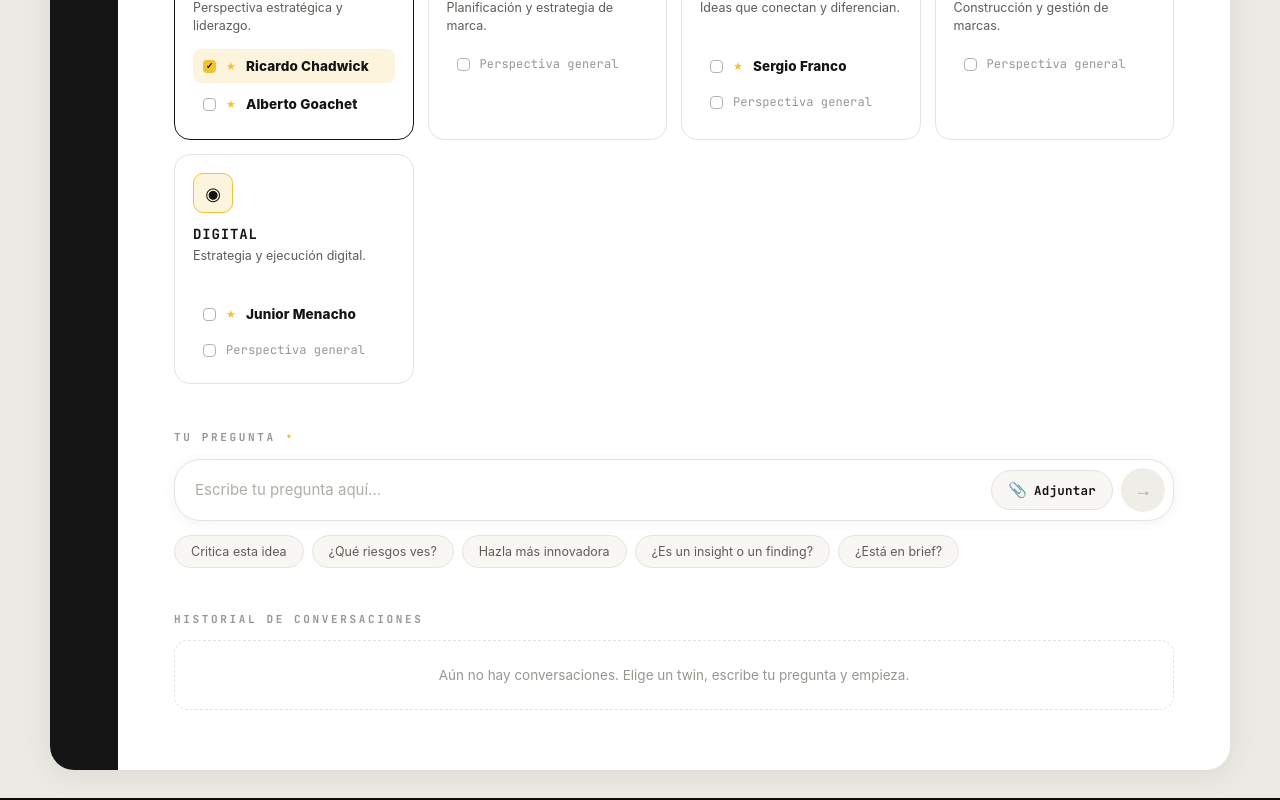
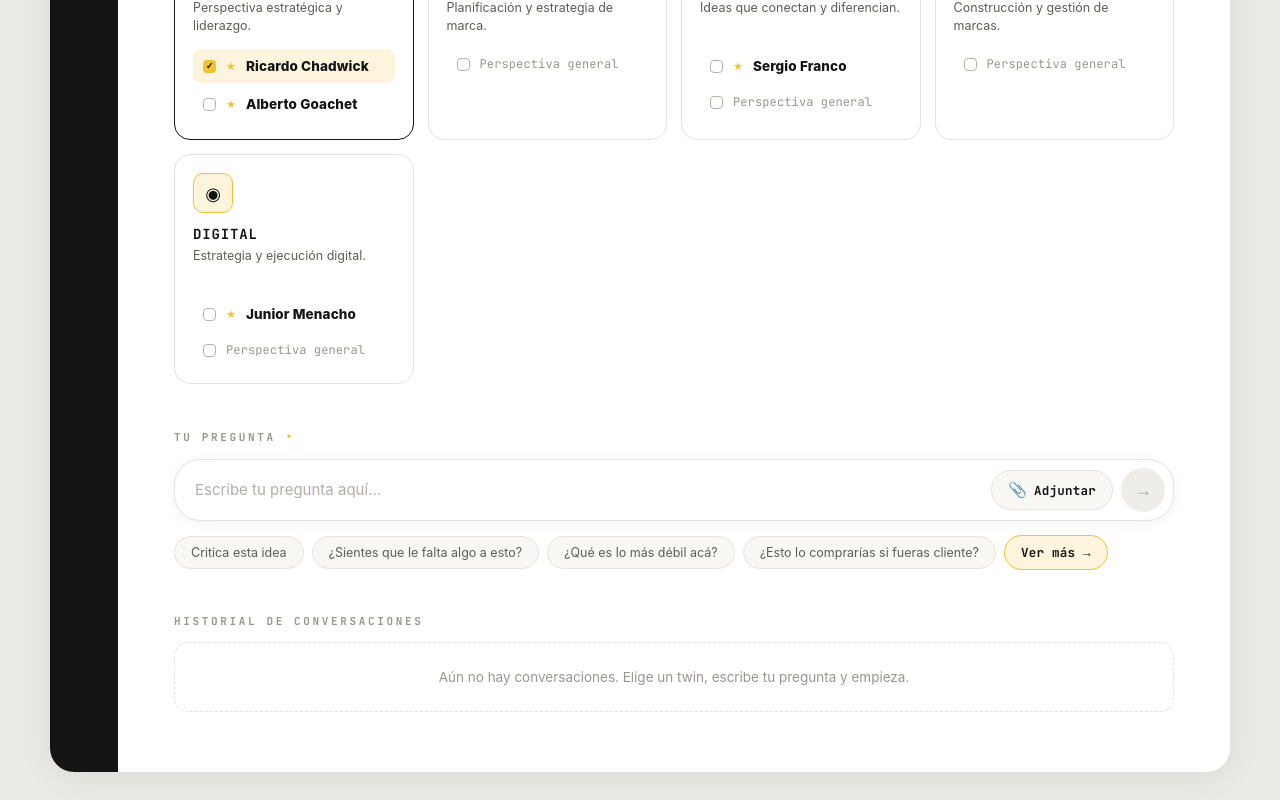
Before and after one commit to nicoleanaya1632-blip/sparring, a Next.js app: page / in a window 1280 px wide. Shown: the part 560-1360 px from the top of the page. Built offline with nearby package versions, Linux system fonts and the light colour scheme.

Commit message:
Update page.js

```diff
--- a/app/page.js
+++ b/app/page.js
@@ -178,13 +178,77 @@ function logMetric(data) {
   } catch (e) {}
 }
 
-var SUGGESTED_PROMPTS = [
-  "Critica esta idea",
-  "¿Qué riesgos ves?",
-  "Hazla más innovadora",
-  "¿Es un insight o un finding?",
-  "¿Está en brief?"
+// ─── PROMPT LIBRARY ──────────────────────────────────────────────────────────
+var PROMPT_LIBRARY = [
+  {
+    cat: "Evaluación general",
+    items: [
+      "Critica esta idea",
+      "¿Sientes que le falta algo a esto?",
+      "¿Qué es lo más débil acá?",
+      "¿Esto lo comprarías si fueras cliente?"
+    ]
+  },
+  {
+    cat: "Brief / alineación",
+    items: [
+      "¿Está en brief?",
+      "¿Esto responde al problema de negocio?",
+      "¿Qué parte se desvía del brief?",
+      "¿Falta algo del brief que no estamos resolviendo?"
+    ]
+  },
+  {
+    cat: "Estrategia / insight",
+    items: [
+      "¿Es un insight o un hallazgo?",
+      "¿Esta estrategia sostiene la idea creativa?"
+    ]
+  },
+  {
+    cat: "Creatividad / innovación",
+    items: [
+      "¿Cuál es el riesgo de que esto pase desapercibido?",
+      "¿Qué la haría más memorable?"
+    ]
+  },
+  {
+    cat: "Marca",
+    items: [
+      "¿Esto construye marca o solo vende?",
+      "¿Es consistente con el territorio de marca?",
+      "¿Diferencia de la competencia o se parece?"
+    ]
+  },
+  {
+    cat: "Digital / ejecución",
+    items: [
+      "¿Esto funciona en redes o solo en el papel?",
+      "¿Cómo se ve el contenido nativo de cada plataforma?",
+      "¿Qué KPI valida si esto funcionó?"
+    ]
+  },
+  {
+    cat: "Riesgos / defensa",
+    items: [
+      "¿Qué riesgos ves?",
+      "¿Cómo defiendo esto frente al cliente?",
+      "¿Qué pregunta incómoda me podrían hacer?"
+    ]
+  },
+  {
+    cat: "Pitch / presentación",
+    items: [
+      "¿Cómo vendo esto mejor en la reunión?",
+      "¿Qué slide sobra?",
+      "¿Cuál es el hook si tengo 30 segundos?"
+    ]
+  }
 ];
+
+var ALL_PROMPTS = PROMPT_LIBRARY.reduce(function(acc, g) {
+  return acc.concat(g.items);
+}, []);
 
 // ─── TEAM ────────────────────────────────────────────────────────────────────
 var TEAM = {
@@ -943,6 +1007,27 @@ export default function Home() {
   var imgState = useState(null); var imageData = imgState[0]; var setImageData = imgState[1];
   var viewState = useState({ type: "home" }); var view = viewState[0]; var setView = viewState[1];
   var searchState = useState(""); var search = searchState[0]; var setSearch = searchState[1];
+  var rotState = useState(0); var rotIdx = rotState[0]; var setRotIdx = rotState[1];
+  var promptSearchState = useState(""); var promptSearch = promptSearchState[0]; var setPromptSearch = promptSearchState[1];
+
+  useEffect(function() {
+    var t = setInterval(function() {
+      setRotIdx(function(i) { return (i + 4) % ALL_PROMPTS.length; });
+    }, 6000);
+    return function() { clearInterval(t); };
+  }, []);
+
+  function rotatingPrompts() {
+    var out = [];
+    for (var i = 0; i < 4; i++) {
+      out.push(ALL_PROMPTS[(rotIdx + i) % ALL_PROMPTS.length]);
+    }
+    return out;
+  }
+
+  function addPrompt(p) {
+    setQuestion(function(prev) { return prev.trim() ? prev + " " + p : p; });
+  }
   var loadedRef = useRef(false);
   var askInputRef = useRef(null);
 
@@ -1148,6 +1233,8 @@ export default function Home() {
         .fa-send:active { transform: scale(0.96); }
         .fa-chip { transition: background 0.15s, border-color 0.15s, transform 0.1s; }
         .fa-chip:hover { background: ${YELLOW_TINT}; border-color: ${YELLOW}; transform: translateY(-1px); }
+        .fa-fade { animation: faFadeIn 0.4s ease; }
+        @keyframes faFadeIn { from { opacity: 0; transform: translateY(3px); } to { opacity: 1; transform: none; } }
         .fa-histitem { transition: border-color 0.15s, transform 0.15s, box-shadow 0.15s; }
         .fa-histitem:hover { border-color: ${INK}; transform: translateY(-1px); box-shadow: 0 4px 14px rgba(20,20,20,0.06); }
         textarea:focus, input:focus { outline: none !important; }
@@ -1180,6 +1267,75 @@ export default function Home() {
               onSend={handleSend}
               onAddTwin={handleAddTwin}
             />
+          ) : view.type === "prompts" ? (
+            <div style={{ paddingTop: 44 }}>
+              <div style={{ display: "flex", alignItems: "center", gap: 16, marginBottom: 28 }}>
+                <button onClick={function() { setView({ type: "home" }); }} className="fa-hover" style={{
+                  width: 40, height: 40, borderRadius: "50%", border: "1px solid " + BORDER,
+                  background: CARD, cursor: "pointer", fontSize: 17, color: INK,
+                  display: "flex", alignItems: "center", justifyContent: "center", flexShrink: 0,
+                }}>←</button>
+                <Eyebrow style={{ marginBottom: 0 }}>Prompt library</Eyebrow>
+                <span style={{ fontSize: 12, fontFamily: MONO, color: TEXT_MUTED }}>
+                  {ALL_PROMPTS.length} prompts
+                </span>
+              </div>
+
+              <input
+                value={promptSearch}
+                onChange={function(e) { setPromptSearch(e.target.value); }}
+                placeholder="Buscar prompt..."
+                style={{
+                  width: "100%", padding: "11px 18px", background: SURFACE,
+                  border: "1px solid " + BORDER, borderRadius: 999, color: INK,
+                  fontSize: 13.5, fontFamily: SANS, marginBottom: 24,
+                }}
+              />
+
+              {PROMPT_LIBRARY.map(function(group) {
+                var q = promptSearch.trim().toLowerCase();
+                var items = q
+                  ? group.items.filter(function(p) { return p.toLowerCase().indexOf(q) !== -1; })
+                  : group.items;
+                if (items.length === 0) return null;
+                return (
+                  <div key={group.cat} style={{ marginBottom: 28 }}>
+                    <div style={{
+                      fontSize: 11, fontFamily: MONO, fontWeight: 700, color: TEXT_MUTED,
+                      textTransform: "uppercase", letterSpacing: "0.1em", marginBottom: 12,
+                      display: "flex", alignItems: "center", gap: 10,
+                    }}>
+                      <span style={{ width: 6, height: 6, borderRadius: "50%", background: YELLOW, flexShrink: 0 }} />
+                      {group.cat}
+                    </div>
+                    <div style={{ display: "flex", flexWrap: "wrap", gap: 8 }}>
+                      {items.map(function(p) {
+                        return (
+                          <button key={p} className="fa-chip" onClick={function() {
+                            addPrompt(p);
+                            setView({ type: "home" });
+                          }} style={{
+                            background: CARD, border: "1px solid " + BORDER, borderRadius: 999,
+                            padding: "9px 17px", fontSize: 13, fontFamily: SANS, color: TEXT,
+                            cursor: "pointer", textAlign: "left",
+                          }}>{p}</button>
+                        );
+                      })}
+                    </div>
+                  </div>
+                );
+              })}
+
+              {promptSearch.trim() && ALL_PROMPTS.filter(function(p) {
+                return p.toLowerCase().indexOf(promptSearch.trim().toLowerCase()) !== -1;
+              }).length === 0 && (
+                <div style={{ padding: "26px 20px", border: "1.5px dashed " + BORDER, borderRadius: 14, textAlign: "center" }}>
+                  <p style={{ margin: 0, fontSize: 13.5, color: TEXT_MUTED, fontFamily: SANS }}>
+                    No hay prompts que coincidan con tu búsqueda.
+                  </p>
+                </div>
+              )}
+            </div>
           ) : view.type === "history" ? (
             <div style={{ paddingTop: 44 }}>
               <div style={{ display: "flex", alignItems: "center", gap: 16, marginBottom: 28 }}>
@@ -1310,17 +1466,22 @@ export default function Home() {
                 </div>
               </div>
 
-              {/* ── PROMPTS SUGERIDOS ── */}
-              <div style={{ display: "flex", flexWrap: "wrap", gap: 8, marginBottom: 26 }}>
-                {SUGGESTED_PROMPTS.map(function(p) {
+              {/* ── PROMPTS SUGERIDOS (rotativos) ── */}
+              <div style={{ display: "flex", flexWrap: "wrap", gap: 8, marginBottom: 26, alignItems: "center" }}>
+                {rotatingPrompts().map(function(p, i) {
                   return (
-                    <button key={p} className="fa-chip" onClick={function() { setQuestion(function(prev) { return prev.trim() ? prev + " " + p : p; }); }} style={{
+                    <button key={p + i} className="fa-chip fa-fade" onClick={function() { addPrompt(p); }} style={{
                       background: SURFACE, border: "1px solid " + BORDER, borderRadius: 999,
                       padding: "8px 16px", fontSize: 12.5, fontFamily: SANS, color: TEXT_DIM,
                       cursor: "pointer",
                     }}>{p}</button>
                   );
                 })}
+                <button className="fa-chip" onClick={function() { setPromptSearch(""); setView({ type: "prompts" }); }} style={{
+                  background: YELLOW_TINT, border: "1px solid " + YELLOW, borderRadius: 999,
+                  padding: "8px 16px", fontSize: 12.5, fontFamily: MONO, fontWeight: 700, color: INK,
+                  cursor: "pointer", letterSpacing: "0.02em",
+                }}>Ver más →</button>
               </div>
 
               {/* ── ADJUNTO ── */}
```
